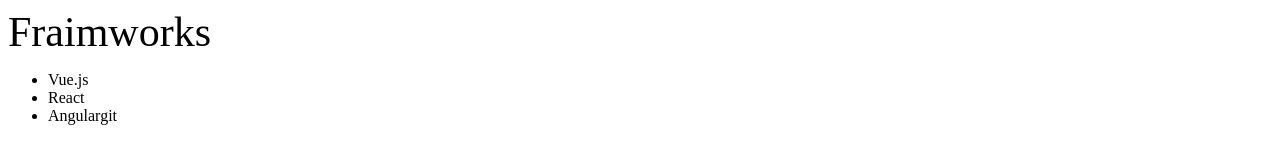
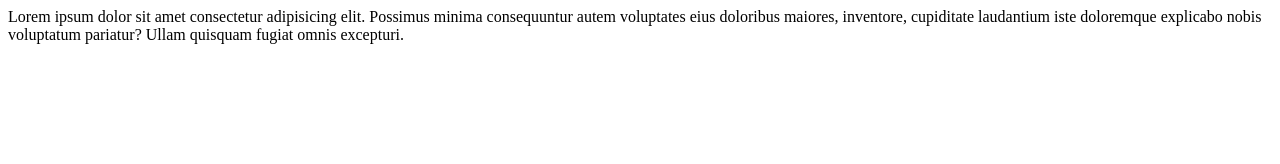
Before and after one commit to VadymFilchenkov/git-lesson, a plain HTML site: page index.html in a window 1280 px wide. Drawn offline with Linux system fonts and the light colour scheme.

Commit message:
Cleanup index.html

```diff
--- a/index.html
+++ b/index.html
@@ -8,12 +8,10 @@
   </head>
   <body>
     <section>
-      <h1 class="title">Fraimworks</h1>
-      <ul class="list">
-        <li>Vue.js</li>
-        <li>React</li>
-        <li>Angulargit</li>
-      </ul>
+      Lorem ipsum dolor sit amet consectetur adipisicing elit. Possimus minima
+      consequuntur autem voluptates eius doloribus maiores, inventore,
+      cupiditate laudantium iste doloremque explicabo nobis voluptatum pariatur?
+      Ullam quisquam fugiat omnis excepturi.
     </section>
   </body>
 </html>
```
